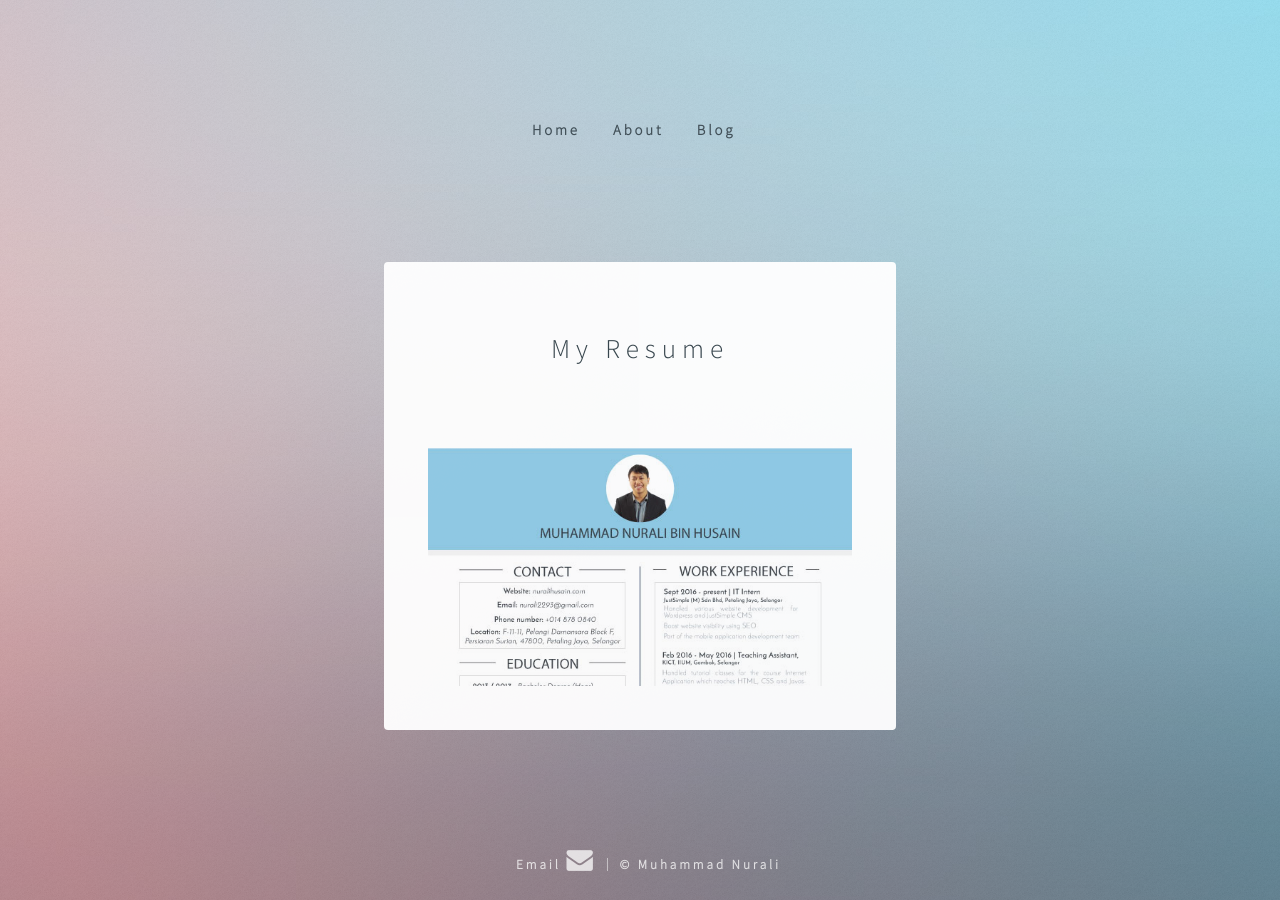
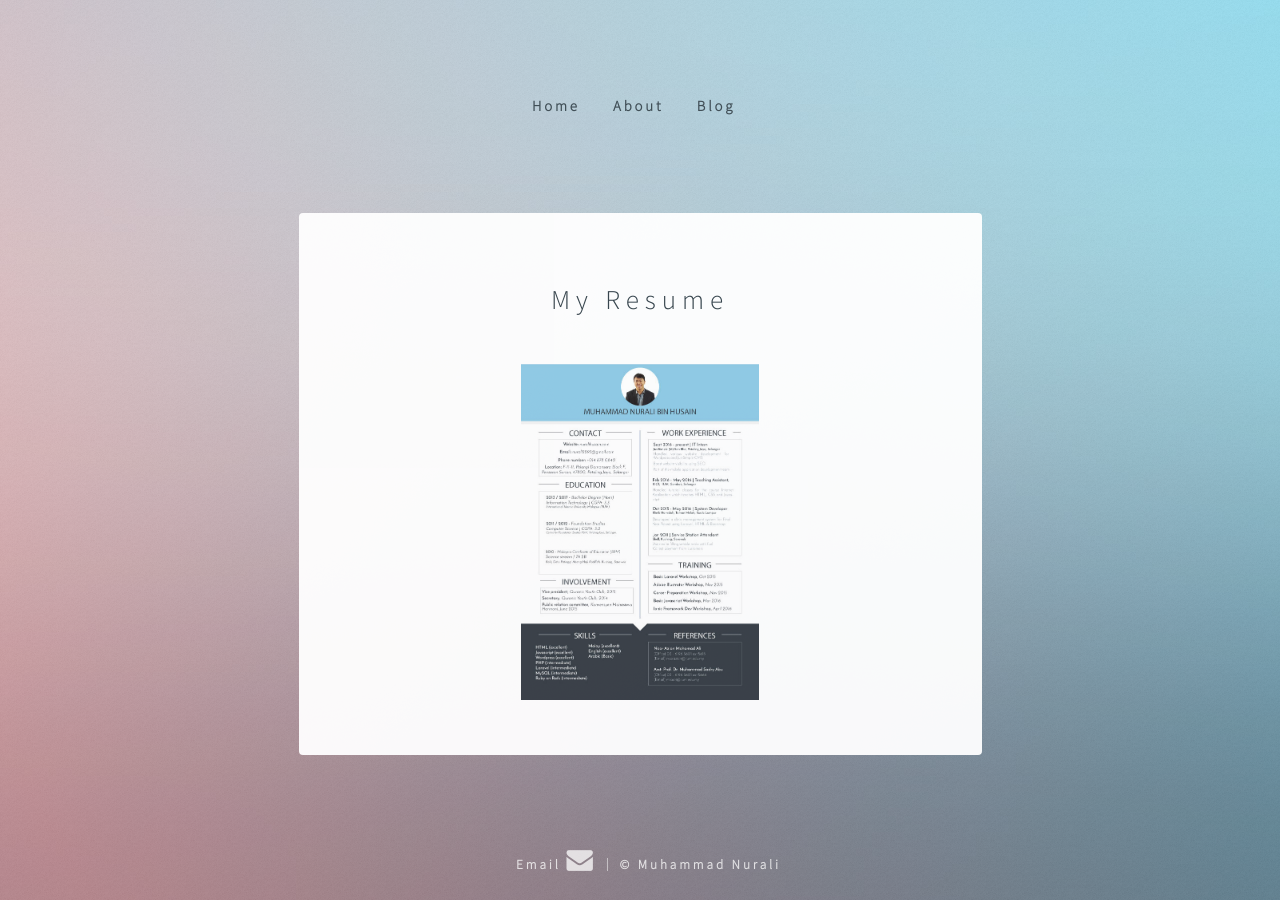
Before and after one commit to nurali93/nurali93.github.io-v1, a Jekyll site: the page built from resume/index.html, in a window 1280 px wide. Built offline with Jekyll 4.4.1, drawn with Linux system fonts in a browser that asks for light colours.

Commit message:
lightbox resume

```diff
--- a/blog/index.html
+++ b/blog/index.html
@@ -6,7 +6,7 @@
 	<ul class="posts">
 
 	  {% for post in site.posts %}
-	    <h2><a href="{{ post.url }}" title="{{ post.title }}">{{ post.title }}</a></h2>
+	    <h3><a href="{{ post.url }}" title="{{ post.title }}">{{ post.title }}</a></h3>
 	    <sub>{{ post.date | date_to_string }}</sub>
 	    <div style="text-align: justify !important;">{{ post.content | truncatewords:50 }}</div>
 	  {% endfor %}
--- a/css/style.css
+++ b/css/style.css
@@ -43,3 +43,48 @@
     width: auto;
     height: auto;
 }
+
+blockquote {
+    font: italic 11px/30px sans-serif;
+    margin-top: 10px;
+    margin-bottom: 10px;
+    margin-left: 30px;
+    padding-left: 12px;
+    border-left: 2px solid #ccc;
+}
+
+/** LIGHTBOX MARKUP **/
+
+.thumbnail {
+  max-width: 40%;
+}
+
+.lightbox {
+    /** Default lightbox to hidden */
+    display: none;
+
+    /** Position and style */
+    position: fixed;
+    z-index: 999;
+    width: 100%;
+    height: 100%;
+    text-align: center;
+    top: 0;
+    left: 0;
+    background: rgba(0,0,0,0.8);
+}
+
+.lightbox img {
+    /** Pad the lightbox image */
+    max-width: 90%;
+    max-height: 80%;
+    margin-top: 2%;
+}
+
+.lightbox:target {
+    /** Remove default browser outline */
+    outline: none;
+
+    /** Unhide lightbox **/
+    display: block;
+}
--- a/resume/index.html
+++ b/resume/index.html
@@ -5,9 +5,14 @@
 <div class="blurb">
    	<h1>My Resume</h1>
    	<br />
-   	<div class="doc-container">
-		<!-- <iframe src="https://nuralihusain.com/resume/resume-muhammad-nurali.pdf" type="pdf"></iframe> -->
-		<img src="https://nuralihusain.com/images/nurali-resume.jpg" class="resume">
-	</div>
+		<!-- thumbnail image wrapped in a link -->
+<a href="#img1">
+  <img src="https://nuralihusain.com/images/nurali-resume.jpg" class="thumbnail">
+</a>
+
+<!-- lightbox container hidden with CSS -->
+<a href="#_" class="lightbox" id="img1">
+  <img src="https://nuralihusain.com/images/nurali-resume.jpg">
+</a>
 	<!-- width="650" height="650" -->
 </div><!-- /.blurb -->
```
